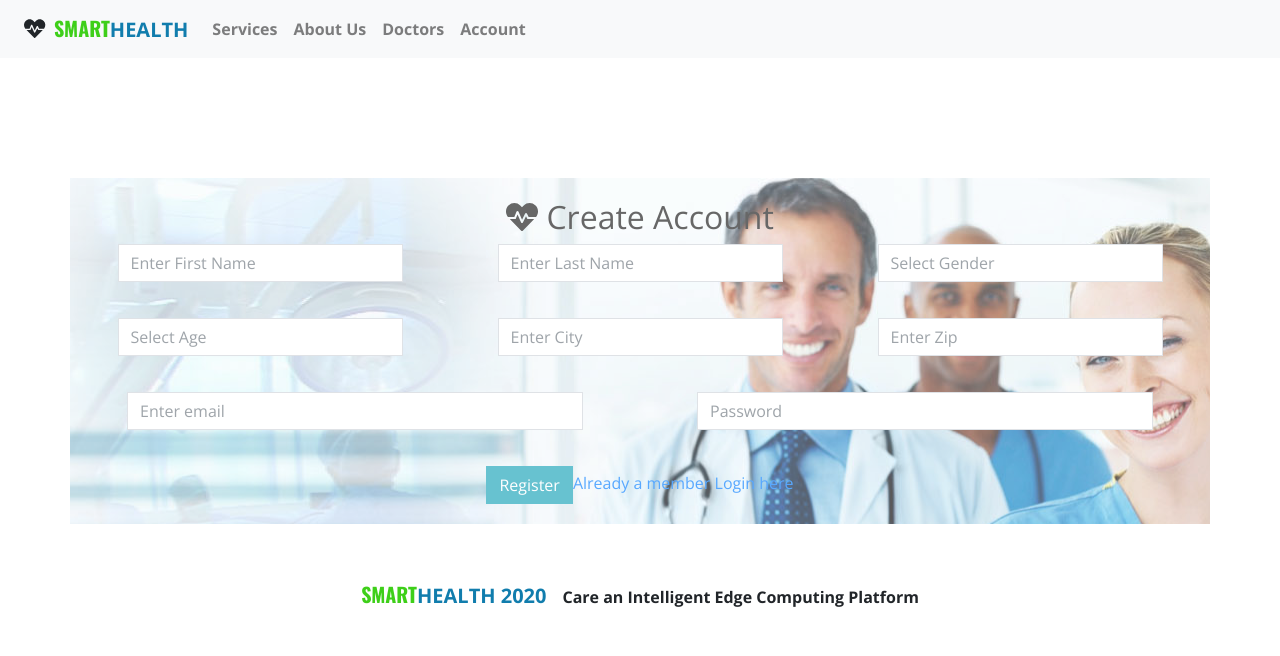
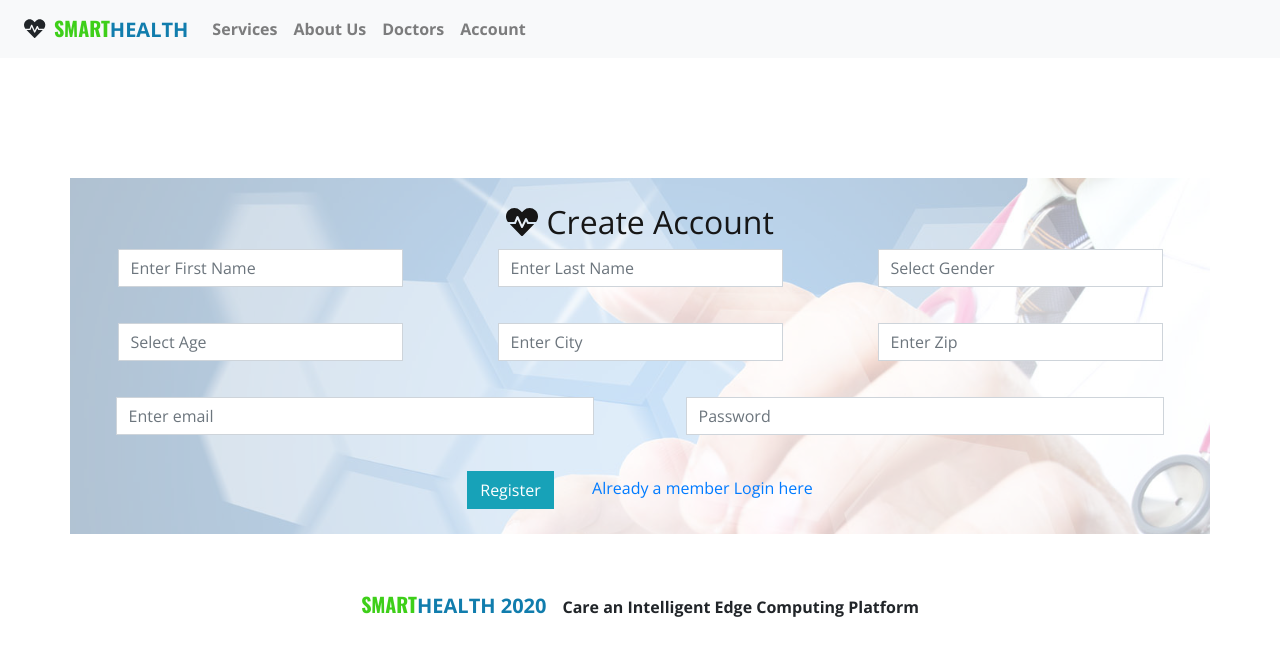
Before and after one commit to Karthika-Arumugam/smartHealth, a React (Create React App) app in the folder frontend/: page /signup in a window 1280 px wide. Shown: the top 656 px of the page. Built offline with nearby package versions, Linux system fonts and the light colour scheme.

Commit message:
login/signup css fixes

```diff
--- a/frontend/src/components/Login/Login.css
+++ b/frontend/src/components/Login/Login.css
@@ -1,10 +1,10 @@
 
-.parlex-back {
+.parlex-back-login {
     padding: 20px;
     margin-top: 15vh;
     align-content: center;
     margin-bottom: 50px;
-    color:#161616;
     background-image: url("/images/1.jpg");
-    opacity: 0.70;
+    background-color: rgba(255, 255, 255, 0.3);
+    background-blend-mode: overlay;
 }
--- a/frontend/src/components/Login/Login.js
+++ b/frontend/src/components/Login/Login.js
@@ -10,8 +10,8 @@ class Login extends Component {
     render() {
 
         return (
-            <Container className="parlex-back"  >
-            <h2 ><FontAwesomeIcon icon={faHeartbeat} size="1x" />  Login</h2>
+            <Container className="parlex-back-login"  >
+            <h2 ><FontAwesomeIcon icon={faHeartbeat} size="1x" style={{ marginRight: "1vw" }} />Login</h2>
             <Form >
                     <Form.Group style={{ width: "50%" }}controlId="formGroupEmail" >
                        <Form.Control type="email" placeholder="Enter email" required autofocus/>
@@ -19,7 +19,7 @@ class Login extends Component {
                     <Form.Group style={{ width: "50%" }}controlId="formGroupPassword">
                       <Form.Control type="password" placeholder="Password" required/>
                     </Form.Group>
-                   <Button variant="info" type="submit">Login</Button>
+                   <Button variant="info" type="submit" style={{ marginRight: "2vw" }}>Login</Button>
                    <Link to="/signup">Create Account?</Link>
                 </Form>
             </Container>
--- a/frontend/src/components/Signup/Signup.css
+++ b/frontend/src/components/Signup/Signup.css
@@ -1,10 +1,13 @@
 
-.parlex-back {
-    padding: auto;
+.parlex-back-signup {
+    padding: 25px;
     margin-top: 15vh;
     align-content: center;
     margin-bottom: 50px;
     color:#161616;
-    background-image: url("/images/1.jpg");
-    opacity: 0.65;
+    background-image: url("/images/2.jpg");
+    background-color: rgba(255, 255, 255, 0.6);
+    background-blend-mode: overlay;
+    background-size: cover;
+    background-repeat: no-repeat;
 }
--- a/frontend/src/components/Signup/Signup.js
+++ b/frontend/src/components/Signup/Signup.js
@@ -9,7 +9,7 @@ import './Signup.css'
 class Signup extends Component {
     render() {
         return (
-            <Container className="parlex-back"  >
+            <Container className="parlex-back-signup"  >
                 <h2 ><FontAwesomeIcon icon={faHeartbeat} size="1x" />  Create Account</h2>
                 <Form >
                     <Row>
@@ -36,14 +36,14 @@ class Signup extends Component {
 
                     </Row>
                     <Row>
-                        <Form.Group style={{ width: "40%" }} controlId="formGroupEmail" >
+                        <Form.Group style={{ width: "42%" }} controlId="formGroupEmail" >
                             <Form.Control type="email" placeholder="Enter email" />
                         </Form.Group>
-                        <Form.Group style={{ width: "40%" }} controlId="formGroupPassword">
+                        <Form.Group style={{ width: "42%" }} controlId="formGroupPassword">
                             <Form.Control type="password" placeholder="Password" />
                         </Form.Group>
                     </Row>
-                    <Button variant="info" type="submit">Register</Button>
+                    <Button variant="info" type="submit" style={{ marginRight: "3vw" }}>Register</Button>
                     <Link to="/login">Already a member Login here</Link>
                 </Form>
             </Container>
```
